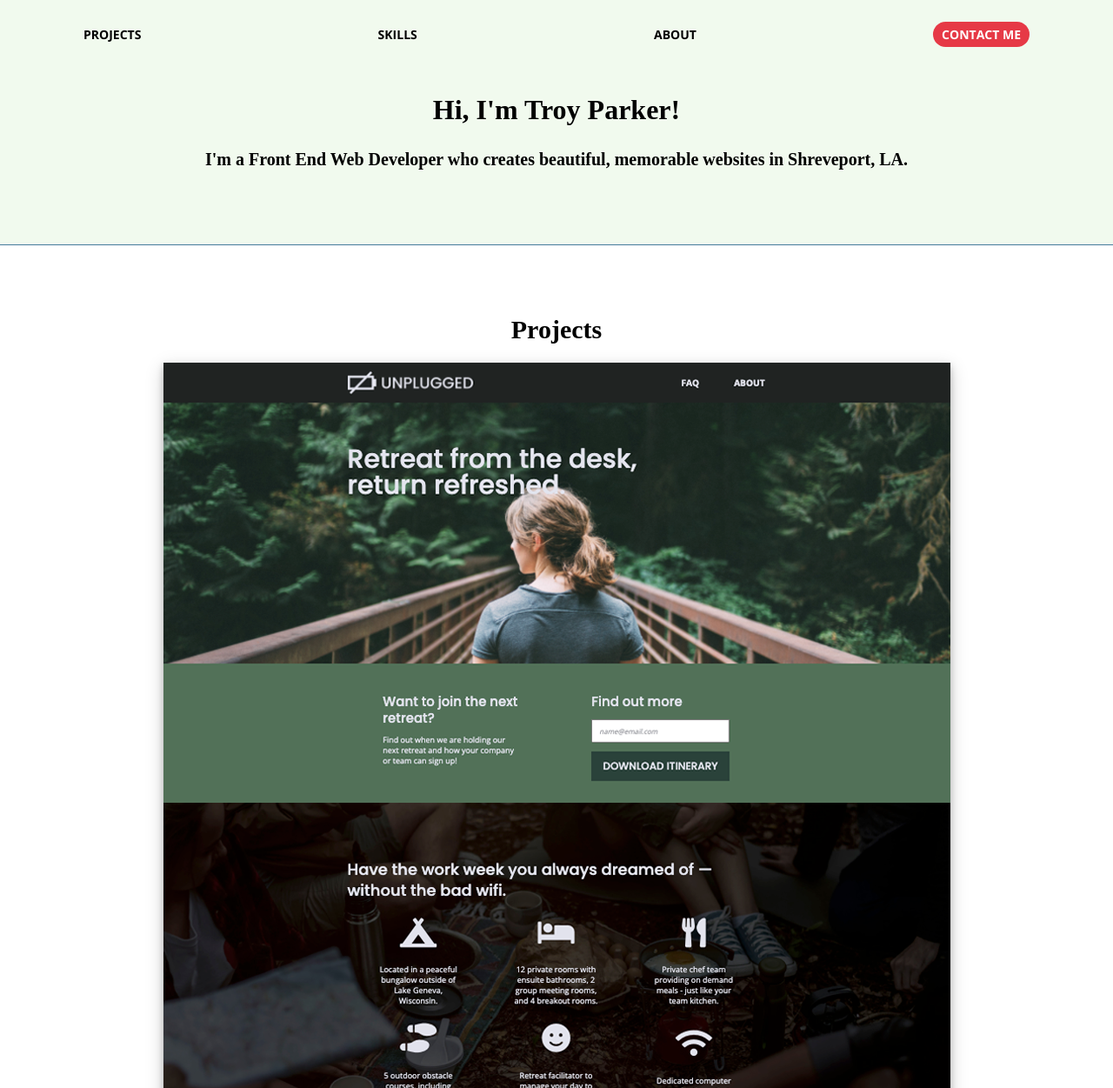
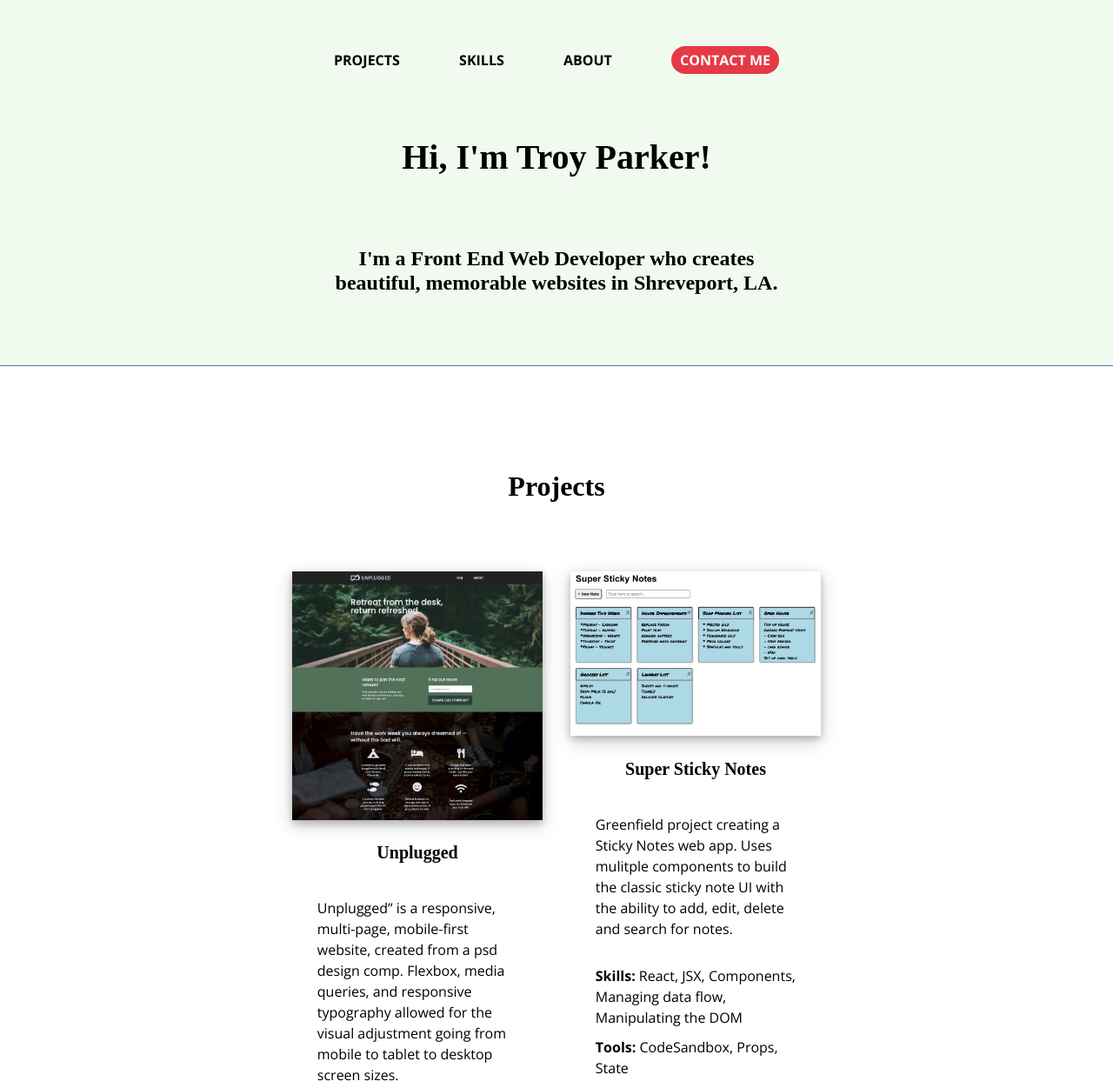
Before and after one commit to PTroyP/portfolio_site, a website built with Parcel: page index.html in a window 1280 px wide. Shown: the top 1251 px of the page at 87% size. Built offline with nearby package versions, Linux system fonts and the light colour scheme; a web font is replaced by a local one.

Commit message:
Updated tablet site

```diff
--- a/css/main.css
+++ b/css/main.css
@@ -46,7 +46,7 @@ hr {
   height: 1px;
   border: 0;
   border-top: 1px solid #457B9D;
-  margin: 1em 0;
+  margin: 1rem 0;
   padding: 0;
 
 }
@@ -93,7 +93,7 @@ textarea {
 /* General Styles */
 body {
     font-family: 'Open Sans', sans-serif;
-    font-size: 1em;
+    font-size: 1rem;
     color:#000;
     text-align: left;
 }
@@ -107,28 +107,28 @@ h1, h2, h3, h4 {
   font-family: 'Alike', serif;
 }
 h1 {
-  font-size: 2em;
+  font-size: 2rem;
 }
 h2 {
-  font-size: 1.875em;
+  font-size: 1.875rem;
 }
 h3 {
-  font-size: 1.5em;
+  font-size: 1.5rem;
 }
 
 h4 {
-  font-size: 1.25em;
+  font-size: 1.25rem;
 }
 p {
-  font-size: 1em;
-  line-height: 1.5em;
+  font-size: 1rem;
+  line-height: 1.5rem;
 }
 img {
   width: 100%;
 }
 
 .content-wrapper {
-  width: 100%;
+  width: 85%;
 }
 /* Header */
 
@@ -160,7 +160,7 @@ header nav ul {
 }
 
 header nav ul li a {
-  font-size: 0.875em;
+  font-size: 0.875rem;
   text-transform: uppercase;
   text-decoration: none;
   font-weight: bold;
@@ -190,15 +190,23 @@ header nav ul li:last-child a:hover {
   margin: 0px;
 }
 
-.projects {
+#projects {
   display: flex;
   flex-flow: row wrap;
   justify-content: center;
   text-align: center;
 }
-.projects h2 {
+#projects h2 {
   margin-top: 80px;
   margin-bottom: 20px;
+}
+
+.project-wrapper {
+  display: flex;
+  flex-flow: row wrap;
+  justify-content: center;
+  align-items: flex-start;
+
 }
 
 .project-piece {
@@ -206,11 +214,13 @@ header nav ul li:last-child a:hover {
   flex-direction: column;
   justify-content: center;
   align-items: center;
+  width: 100%;
 }
 
-.projects figure {
+#projects figure {
   margin-top: 0;
   margin-bottom: 0;
+  width: 100%;
 }
 
 .project-piece img {
@@ -282,7 +292,7 @@ header nav ul li:last-child a:hover {
 }
 
 #skills p {
-  font-size: 1.125em;
+  font-size: 1.125rem;
   text-transform: uppercase;
 }
 
@@ -380,7 +390,7 @@ header nav ul li:last-child a:hover {
 }
 .social-icons li{
   display: inline-block;
-  font-size: 2.5em;
+  font-size: 2.5rem;
   padding: 0 5px;
 
 }
@@ -482,7 +492,66 @@ header nav ul li:last-child a:hover {
 @media only screen and (min-width: 768px) {
   /* Style adjustments for viewports that meet the condition */
 
+  .content-wrapper {
+    max-width: 640px;
+  }
 
+  header {
+    padding-top: 60px;
+    padding-bottom: 80px;
+  }
+  header .content-wrapper {
+    display: flex;
+    flex-flow: row wrap;
+    justify-content: center;
+  }
+  .nav-section {
+    display: flex;
+    flex-flow: row wrap;
+    justify-content: center;
+    width: 100%;
+    margin-bottom: 80px;
+  }
+  header nav ul {
+    width: 80%;
+  }
+  header nav ul li a {
+    font-size: 1rem;
+  }
+
+  .banner-title {
+    display: flex;
+    flex-flow: row wrap;
+    justify-content: center;
+  }
+
+  .banner-title h1 {
+    font-size: 2.5rem;
+  }
+
+  .banner-title h3 {
+    max-width: 83%;
+    margin-top: 80px;
+    margin-bottom: 0;
+  }
+
+  #projects {
+    padding-top: 120px;
+  }
+  #projects .content-wrapper {
+    /* margin-top: 120px; */
+  }
+  #projects h2 {
+    font-size: 2rem;
+    margin-top: 0;
+    margin-bottom: 80px;
+  }
+  .project-wrapper {
+    justify-content: space-around;
+  }
+  .project-piece {
+    width: 45%;
+  }
 }
 
 @media print,
--- a/index.html
+++ b/index.html
@@ -5,12 +5,15 @@
     <meta http-equiv="X-UA-Compatible" content="IE=edge" />
     <meta name="viewport" content="width=device-width, initial-scale=1.0" />
     <title>Portfolio Home</title>
-    <link rel="preconnect" href="https://fonts.googleapis.com">
-    <link rel="preconnect" href="https://fonts.gstatic.com" crossorigin>
-    <link href="https://fonts.googleapis.com/css2?family=Alike&family=Open+Sans:ital,wght@0,400;0,600;0,700;1,400&display=swap" rel="stylesheet">
-    <link rel="stylesheet" href="css/normalize.css">
-    <link rel="stylesheet" href="css/main.css">
-    <link rel="stylesheet" href="css/all.css">
+    <link rel="preconnect" href="https://fonts.googleapis.com" />
+    <link rel="preconnect" href="https://fonts.gstatic.com" crossorigin />
+    <link
+      href="https://fonts.googleapis.com/css2?family=Alike&family=Open+Sans:ital,wght@0,400;0,600;0,700;1,400&display=swap"
+      rel="stylesheet"
+    />
+    <link rel="stylesheet" href="css/normalize.css" />
+    <link rel="stylesheet" href="css/main.css" />
+    <link rel="stylesheet" href="css/all.css" />
   </head>
   <body>
     <!-- Header -->
@@ -27,24 +30,32 @@
 
         <div class="banner-title">
           <h1>Hi, I'm Troy Parker!</h1>
-              <h4>I'm a Front End Web Developer who creates beautiful,
-                memorable websites in Shreveport, LA.</h4>
+          <h3>
+            I'm a Front End Web Developer who creates beautiful, memorable
+            websites in Shreveport, LA.
+          </h3>
         </div>
       </div>
-
     </header>
-      <hr class="hr-header">
+    <hr class="hr-header" />
     <main>
       <!-- Projects -->
-          <section class="projects">
+      <section id="projects">
+        <div class="content-wrapper">
           <h2>Projects</h2>
           <div class="project-wrapper">
             <div class="project-piece">
               <figure>
-                    <a href="https://ptroyp.github.io/unplugged/" target="_blank"> <img src="img/unplugged.png" alt="unplugged" ></a>
+                <a href="https://ptroyp.github.io/unplugged/" target="_blank">
+                  <img src="img/unplugged.png" alt="unplugged"
+                /></a>
               </figure>
               <h4>Unplugged</h4>
-                  <p class="project-description">Unplugged” is a responsive, multi-page, mobile-first website, created from a psd design comp.  Flexbox, media queries, and responsive typography allowed for the visual adjustment going from mobile to tablet to desktop screen sizes.
+              <p class="project-description">
+                Unplugged” is a responsive, multi-page, mobile-first website,
+                created from a psd design comp. Flexbox, media queries, and
+                responsive typography allowed for the visual adjustment going
+                from mobile to tablet to desktop screen sizes.
               </p>
               <p class="project-description skills">
                 <span>Skills: </span>
@@ -54,14 +65,27 @@
                 <span>Tools: </span>
                 Text Editors, Chrome DevTools, Github, Photoshop
               </p>
-                  <a class="project-link" href="https://ptroyp.github.io/unplugged/" target="_blank">live page</a>
+              <a
+                class="project-link"
+                href="https://ptroyp.github.io/unplugged/"
+                target="_blank"
+                >live page</a
+              >
             </div>
             <div class="project-piece">
               <figure>
-                    <a href="https://codesandbox.io/s/l12-build-your-big-component-help-forked-o2pkf?file=/src/Note.js" target="_blank"> <img src="img/sticky-notes.png" alt="sticky notes app" ></a>
+                <a
+                  href="https://codesandbox.io/s/l12-build-your-big-component-help-forked-o2pkf?file=/src/Note.js"
+                  target="_blank"
+                >
+                  <img src="img/sticky-notes.png" alt="sticky notes app"
+                /></a>
               </figure>
               <h4>Super Sticky Notes</h4>
-                  <p class="project-description">Greenfield project creating a Sticky Notes web app. Uses mulitple components to build the classic sticky note UI with the ability to add, edit, delete and search for notes.
+              <p class="project-description">
+                Greenfield project creating a Sticky Notes web app. Uses
+                mulitple components to build the classic sticky note UI with the
+                ability to add, edit, delete and search for notes.
               </p>
               <p class="project-description skills">
                 <span>Skills: </span>
@@ -71,30 +95,58 @@
                 <span>Tools: </span>
                 CodeSandbox, Props, State
               </p>
-                  <a class="project-link" href="https://codesandbox.io/s/l12-build-your-big-component-help-forked-o2pkf?file=/src/Note.js" target="_blank">live page</a>
+              <a
+                class="project-link"
+                href="https://codesandbox.io/s/l12-build-your-big-component-help-forked-o2pkf?file=/src/Note.js"
+                target="_blank"
+                >live page</a
+              >
             </div>
             <div class="project-piece">
               <figure>
-                    <a href="https://ptroyp.github.io/parakaleo/index.html" target="_blank"> <img src="img/parakaleo.png" alt="parakaleo bookkeeping" ></a>
+                <a
+                  href="https://ptroyp.github.io/parakaleo/index.html"
+                  target="_blank"
+                >
+                  <img src="img/parakaleo.png" alt="parakaleo bookkeeping"
+                /></a>
               </figure>
               <h4>Parakaleo Bookkeeping</h4>
-                  <p class="project-description">The “Parakaleo Bookkeeping" project is a static responsive website built for an online bookkeeping business.  Used Adobe XD to create the mobile-first design, and Media Queries to adjust to screen sizes.</p>
+              <p class="project-description">
+                The “Parakaleo Bookkeeping" project is a static responsive
+                website built for an online bookkeeping business. Used Adobe XD
+                to create the mobile-first design, and Media Queries to adjust
+                to screen sizes.
+              </p>
               <p class="project-description skills">
                 <span>Skills: </span>
-                    HTML5, CSS, Flexbox, Media Queries, Basic Design, Responsive Typography
+                HTML5, CSS, Flexbox, Media Queries, Basic Design, Responsive
+                Typography
               </p>
               <p class="project-description tools">
                 <span>Tools: </span>
                 Text Editors, Adobe XD, Photoshop, Github
               </p>
-                  <a class="project-link" href="https://ptroyp.github.io/parakaleo/index.html" target="_blank">live page</a>
+              <a
+                class="project-link"
+                href="https://ptroyp.github.io/parakaleo/index.html"
+                target="_blank"
+                >live page</a
+              >
             </div>
             <div class="project-piece">
               <figure>
-                    <a href="https://accelerate.troyparkerweb.com/" target="_blank"> <img src="img/accelerate.png" alt="accelerate" ></a>
+                <a href="https://accelerate.troyparkerweb.com/" target="_blank">
+                  <img src="img/accelerate.png" alt="accelerate"
+                /></a>
               </figure>
               <h4>Accelerate (Wordpress)</h4>
-                  <p class="project-description">“Accelerate” is a Wordpress project designed for a desktop screen.  Working with a child theme, it allowed for creativity and adjustment in several of the php templates, including the front page and an addition of a case study page.</p>
+              <p class="project-description">
+                “Accelerate” is a Wordpress project designed for a desktop
+                screen. Working with a child theme, it allowed for creativity
+                and adjustment in several of the php templates, including the
+                front page and an addition of a case study page.
+              </p>
               <p class="project-description skills">
                 <span>Skills: </span>
                 HTML5, CSS, Flexbox, FTP & Web Hosting
@@ -103,14 +155,28 @@
                 <span>Tools: </span>
                 Text Editors, FTP Client, Photoshop, Github
               </p>
-                  <a class="project-link" href="https://accelerate.troyparkerweb.com/" target="_blank">live page</a>
+              <a
+                class="project-link"
+                href="https://accelerate.troyparkerweb.com/"
+                target="_blank"
+                >live page</a
+              >
             </div>
             <div class="project-piece">
               <figure>
-                    <a href="https://ptroyp.github.io/github-repo-gallery/" target="_blank"> <img src="img/github-gallery.png" alt="github repo gallery" ></a>
+                <a
+                  href="https://ptroyp.github.io/github-repo-gallery/"
+                  target="_blank"
+                >
+                  <img src="img/github-gallery.png" alt="github repo gallery"
+                /></a>
               </figure>
               <h4>Github Repo Gallery</h4>
-                  <p class="project-description">Uses GitHub's API to pull data from my GitHub portfolio to create a gallery of repos. Visitors to the site can click on the repos to see more details and a link to the repo.</p>
+              <p class="project-description">
+                Uses GitHub's API to pull data from my GitHub portfolio to
+                create a gallery of repos. Visitors to the site can click on the
+                repos to see more details and a link to the repo.
+              </p>
               <p class="project-description skills">
                 <span>Skills: </span>
                 JavaScript, Manipulate the DOM
@@ -119,11 +185,17 @@
                 <span>Tools: </span>
                 APIs, Github
               </p>
-                  <a class="project-link" href="https://ptroyp.github.io/github-repo-gallery/" target="_blank">live page</a>
+              <a
+                class="project-link"
+                href="https://ptroyp.github.io/github-repo-gallery/"
+                target="_blank"
+                >live page</a
+              >
+            </div>
           </div>
         </div>
       </section>
-            <hr class="hr-projects">
+      <hr class="hr-projects" />
       <!-- Skills Section -->
       <section id="skills">
         <div class="content-wrapper">
@@ -146,27 +218,41 @@
             <p class="tool">Photoshop</p>
           </div>
         </div>
-
       </section>
-          <hr class="hr-about">
+      <hr class="hr-about" />
       <!-- About -->
       <section id="about">
         <div class="content-wrapper">
           <figure>
-                  <img src="img/Troy.12.21circleweb.png" alt="profile picture"/>
+            <img src="img/Troy.12.21circleweb.png" alt="profile picture" />
           </figure>
           <div class="about-info">
             <h2>Hi! I'm Troy Parker.</h2>
-                  <h3>I’m a front-end web developer who loves coding. </h3>
-                  <p>I have years of experience networking with people, problem solving,  and helping others accomplish their goals.  My focus as a front-end developer is to create attractive websites with crisp, clean code.
+            <h3>I’m a front-end web developer who loves coding.</h3>
+            <p>
+              I have years of experience networking with people, problem
+              solving, and helping others accomplish their goals. My focus as a
+              front-end developer is to create attractive websites with crisp,
+              clean code.
             </p>
-                  <p>Growing up, I was one of those kids who would dismantle something to see how it worked.  I still have that curiosity, and was drawn to development because it has the feel of solving complex puzzles.
-                    Once I figure it out, something beautiful is displayed on my monitor - either functionally or graphically!
+            <p>
+              Growing up, I was one of those kids who would dismantle something
+              to see how it worked. I still have that curiosity, and was drawn
+              to development because it has the feel of solving complex puzzles.
+              Once I figure it out, something beautiful is displayed on my
+              monitor - either functionally or graphically!
             </p>
-                    <p>Layout and design have also been my passion.  When desktop publishing programs became available,
-                    I was fascinated by what I could create on my computer screen.  Front-end development has become a perfect blend of things I love to do.  And by learning to code, my “toolbox” has gotten a lot bigger.
+            <p>
+              Layout and design have also been my passion. When desktop
+              publishing programs became available, I was fascinated by what I
+              could create on my computer screen. Front-end development has
+              become a perfect blend of things I love to do. And by learning to
+              code, my “toolbox” has gotten a lot bigger.
             </p>
-                    <p>When I'm not coding, I'm helping my wife with her hand-made soap business that’s crazy fun!  Never knew you could be that creative with a bar of soap!
+            <p>
+              When I'm not coding, I'm helping my wife with her hand-made soap
+              business that’s crazy fun! Never knew you could be that creative
+              with a bar of soap!
             </p>
             <p><span>Can't wait to work with you!</span></p>
           </div>
@@ -175,34 +261,34 @@
     </main>
     <!-- Contact Me-->
     <footer id="contact">
-            <hr class="hr-contact">
+      <hr class="hr-contact" />
 
       <div class="content-wrapper">
         <h3>Let's Connect</h3>
         <div class="contact-info">
           <h4 class="contact-title">Hire me</h4>
           <p>318-455-5686</p>
-                    <p><a href="mailto:troy@troyparkerweb.com">troy@troyparkerweb.com</a></p>
+          <p>
+            <a href="mailto:troy@troyparkerweb.com">troy@troyparkerweb.com</a>
+          </p>
         </div>
         <div class="content-follow">
           <h4 class="contact-title">Follow Me</h4>
           <ul class="social-icons">
             <li>
-                            <a href="https://www.linkedin.com/in/troy-parker-2413852a/"> <i class="fab fa-linkedin"></i></a>
+              <a href="https://www.linkedin.com/in/troy-parker-2413852a/">
+                <i class="fab fa-linkedin"></i
+              ></a>
             </li>
             <li>
-                            <a href=" https://github.com/PTroyP"> <i class="fab fa-github-square"></i></a>
+              <a href=" https://github.com/PTroyP">
+                <i class="fab fa-github-square"></i
+              ></a>
             </li>
           </ul>
         </div>
-                  <p class="copyright-p">
-                    Copyright 2022 | Troy Parker
-                  </p>
-
+        <p class="copyright-p">Copyright 2022 | Troy Parker</p>
       </div>
-
-
     </footer>
-
   </body>
 </html>
```
Lines whose indentation alone changed are shown as unchanged.
